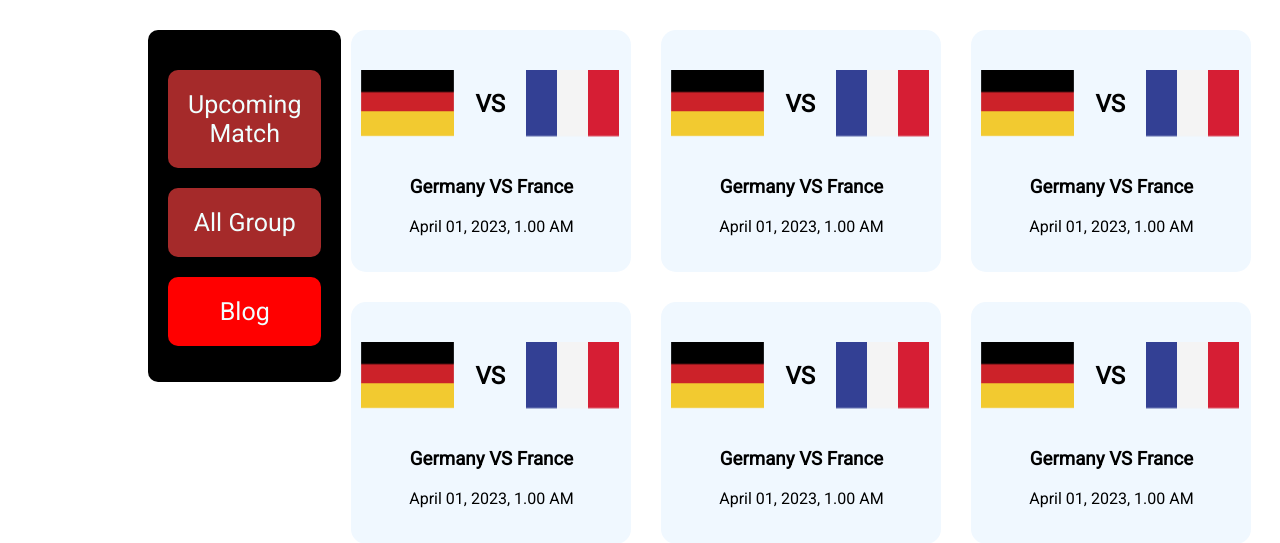
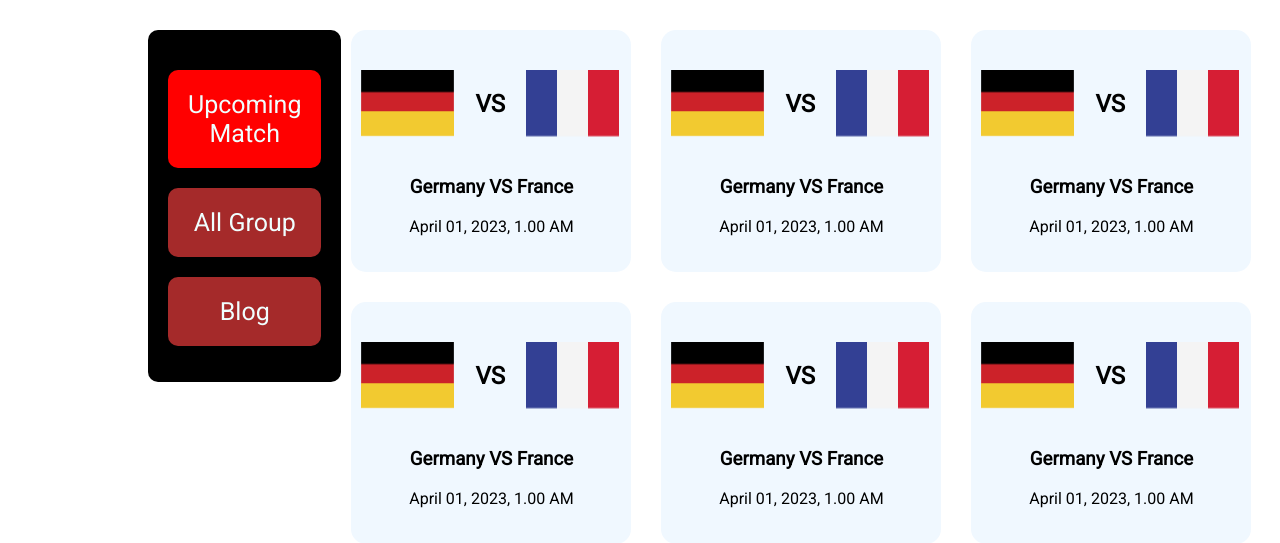
Before and after one commit to riaduzzaman98/Worldcup-website, a plain HTML site: page index-2.html in a window 1280 px wide. Shown: the part 645-1188 px from the top of the page. Drawn offline with Linux system fonts and the light colour scheme.

Commit message:
asignment submit

```diff
--- a/index-2.html
+++ b/index-2.html
@@ -37,9 +37,9 @@
           ------------>
         <section class="container-2">
             <div class="box">
-                <a class="text" href="">Upcoming Match</a>
+                <a class="text" id="text" href="">Upcoming Match</a>
                 <a class="text" href="">All Group</a>
-                <a class="text" id="text" href="https://riaduzzaman98.github.io/Worldcup-website/index.html">Blog</a>
+                <a class="text" href="https://riaduzzaman98.github.io/Worldcup-website/index.html">Blog</a>
             </div>
             <div class="grid-container">
                 <div class="blog-match">
```
